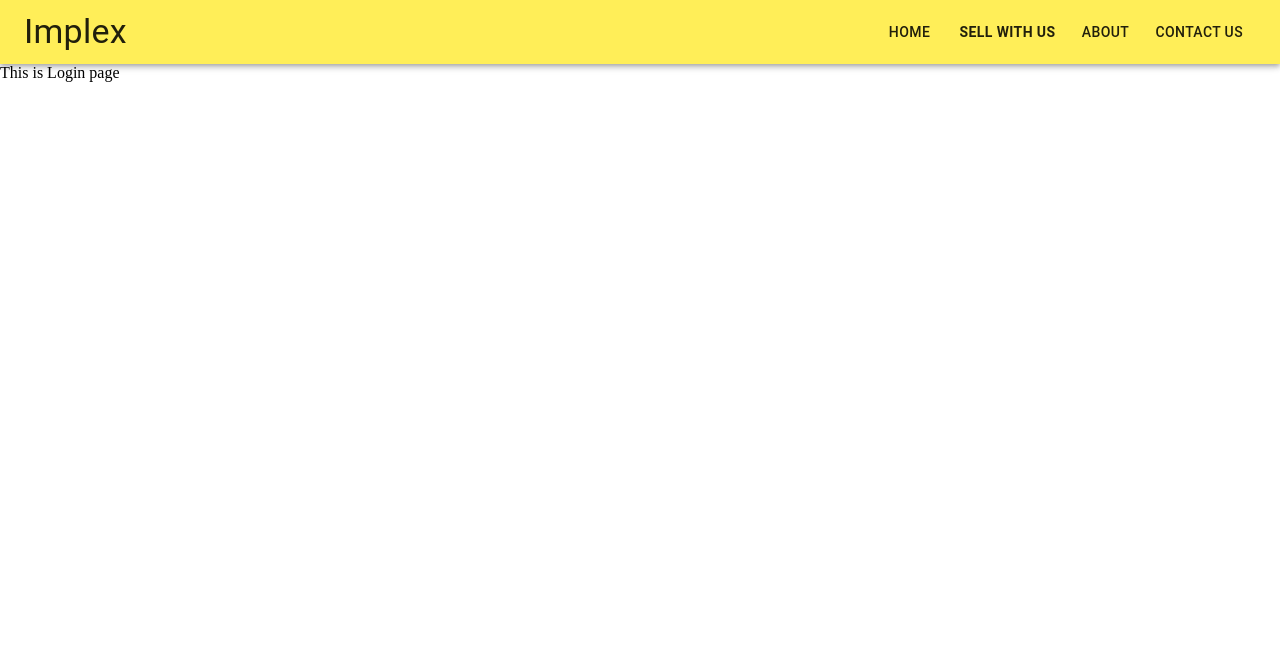
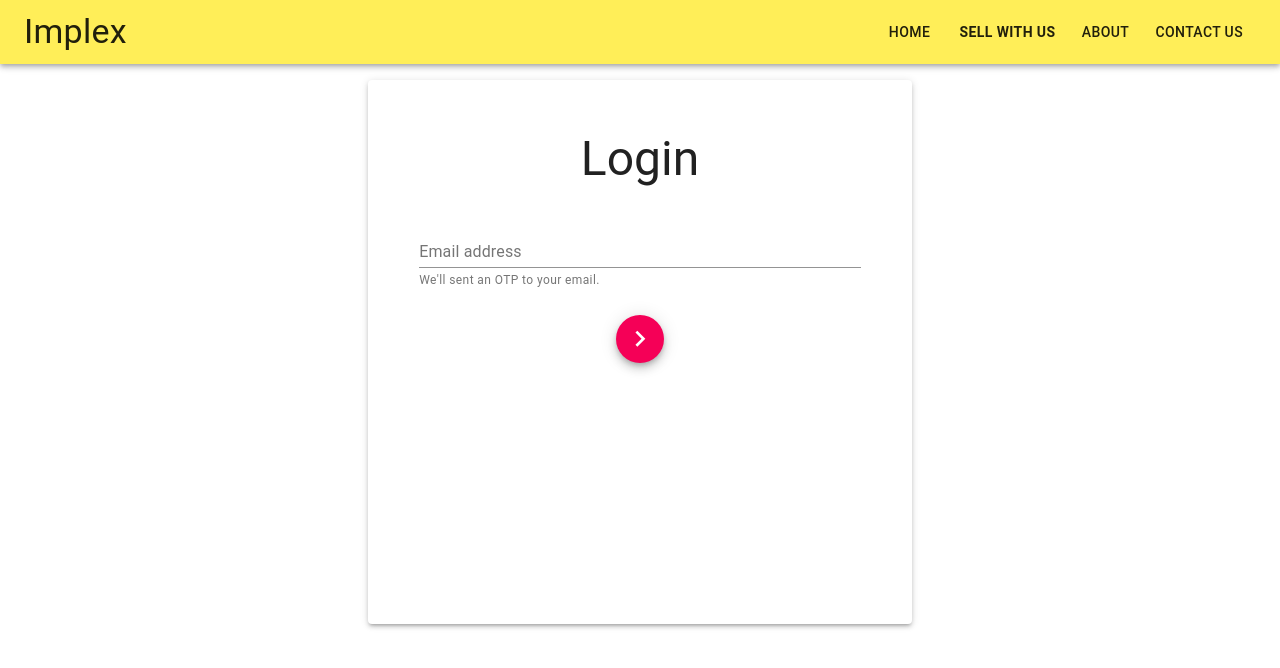
Before and after one commit to ankitskvmdam/ecommerce-react, a React app: page /home in a window 1280 px wide. Both pictures are taken after a click on the button "SELL WITH US". Shown: the top 668 px of the page. Built offline with nearby package versions, Linux system fonts and the light colour scheme; a web font is replaced by a local one.

Commit message:
login add

```diff
--- a/package.json
+++ b/package.json
@@ -45,6 +45,7 @@
     "@material-ui/core": "^4.9.7",
     "autoprefixer": "^9.6.1",
     "babel-loader": "^8.0.6",
+    "classnames": "^2.2.6",
     "concurrently": "^4.1.2",
     "css-loader": "^3.2.0",
     "cssnano": "^4.1.10",
--- a/src/common/stylesheet/display.scss
+++ b/src/common/stylesheet/display.scss
@@ -1,13 +1,13 @@
 .hidden{
-    display: none
+    display: none !important;
 }
 
 .block {
-    display: block
+    display: block !important;
 }
 
 .flex {
-    display: flex;
+    display: flex !important;
 }
 
 .flex-left{
@@ -15,6 +15,25 @@
     justify-content: flex-end;
 }
 
+.flex-justify-center{
+    @extend .flex;
+    justify-content: center;
+}
+
+.flex-align-center{
+    @extend .flex;
+    align-items: center;
+}
+
+.flex-center {
+    @extend .flex-align-center;
+    @extend .flex-justify-center;
+}
+
+.flex-col {
+    @extend .flex;
+    flex-direction: column;
+}
 .flex-1{
     flex: 1
 }
--- a/src/common/stylesheet/main.scss
+++ b/src/common/stylesheet/main.scss
@@ -9,3 +9,4 @@
 @import "./appbar.scss";
 @import "./spacing.scss";
 @import "./about.scss";
+@import "./sell-with-us.scss";
--- /dev/null
+++ b/src/common/stylesheet/sell-with-us.scss
@@ -0,0 +1,11 @@
+.login-form{
+    margin: 2rem;
+    padding: 1.2rem;
+    min-width: 30rem;
+    min-height: 30rem;
+
+    .login-next-icon{
+        font-size: 2rem;
+    }
+
+}
--- /dev/null
+++ b/src/components/home/all-products.jsx
@@ -0,0 +1,23 @@
+import React from 'react'
+import {
+    Typography,
+    Box
+} from '@material-ui/core'
+
+class AllProducts extends React.Component{
+    constructor(props){
+        super(props)
+    }
+
+    render(){
+        return(
+            <Box p={2}>
+                <Typography variant="h4" className="flex-center">
+                    All Products
+                </Typography>
+            </Box>
+        )
+    }
+}
+
+export default AllProducts
--- a/src/components/home/index.jsx
+++ b/src/components/home/index.jsx
@@ -1,6 +1,10 @@
 import React from 'react'
 import { withRouter } from 'react-router-dom'
-
+import ShopByCatergory from './shop-by-catergory'
+import AllProducts from './all-products'
+import {
+    Container
+} from '@material-ui/core'
 class Index extends React.Component{
     constructor(props){
         super(props)
@@ -8,9 +12,10 @@ class Index extends React.Component{
 
     render(){
         return(
-            <div className=''>
-                This is home page
-            </div>
+            <Container maxWidth='lg'>
+                <ShopByCatergory />
+                <AllProducts />
+            </Container>
         )
     }
 }
--- /dev/null
+++ b/src/components/home/shop-by-catergory.jsx
@@ -0,0 +1,23 @@
+import React from 'react'
+import {
+    Typography,
+    Box
+} from '@material-ui/core'
+
+class ShopByCatergory extends React.Component{
+    constructor(props){
+        super(props)
+    }
+
+    render(){
+        return(
+            <Box p={2}>
+                <Typography variant="h4" className="flex-center">
+                    Featured Catergories
+                </Typography>
+            </Box>
+        )
+    }
+}
+
+export default ShopByCatergory
--- a/src/components/login_page/index.jsx
+++ b/src/components/login_page/index.jsx
@@ -1,16 +1,98 @@
 import React from 'react'
 import { withRouter } from 'react-router-dom'
+import {
+    Typography,
+    Box,
+    Container,
+    FormControl,
+    InputLabel,
+    Input,
+    FormHelperText,
+    Paper,
+    Fab
+} from '@material-ui/core'
+
+import classnames from 'classnames'
+
+import { MdKeyboardArrowRight } from 'react-icons/md'
 
 class Index extends React.Component{
     constructor(props){
         super(props)
+
+        this.state = {
+            disableNext: false,
+            showOTP: false
+        }
+
+        this.submitEmail = this.submitEmail.bind(this)
+        this.submitOTP = this.submitOTP.bind(this)
+        this.submit = this.submit.bind(this)
+    }
+
+    submitEmail(){
+        const form = document.getElementById('seller-login-form')
+        const email = form['email'].value
+
+        console.log(email)
+
+        this.setState({
+            showOTP: true,
+            disableNext: false
+        })
+    }
+
+    submitOTP(){
+        const form = document.getElementById('seller-login-form')
+        const email = form['email'].value
+        const otp = form['otp'].value
+        console.log(email, otp)
+
+        this.setState({
+            disableNext: false
+        })
+    }
+
+    submit(){
+        this.setState({
+            disableNext: true
+        })
+
+        this.state.showOTP ? this.submitOTP() : this.submitEmail()
     }
 
     render(){
+
+        const { showOTP, disableNext} = this.state
         return(
-            <div className=''>
-                This is Login page
-            </div>
+            <Container maxWidth='lg'>
+                <Box display="flex" justifyContent='center' alignItems='center' mt={2}>
+                    <Paper elevation={3}>
+                        <form className='login-form flex-align-center flex-col' id='seller-login-form'>
+                            <Typography variant="h3" gutterBottom>
+                                Login
+                            </Typography>
+                            <FormControl fullWidth={true} margin='normal'>
+                                <InputLabel htmlFor="email" color="secondary">Email address</InputLabel>
+                                <Input id="email" aria-describedby="my-helper-text" color="secondary" fullWidth={true}/>
+                                <FormHelperText id="my-helper-text">We'll sent an OTP to your email.</FormHelperText>
+                            </FormControl>
+
+                            <FormControl fullWidth={true} className={classnames({ 'hidden': !showOTP})} margin='normal'>
+                                <InputLabel htmlFor="otp" color="secondary">One Time Password</InputLabel>
+                                <Input id="otp" aria-describedby="my-helper-text" color="secondary" fullWidth={true}/>
+                                <FormHelperText id="my-helper-text">Please check your email for OTP.</FormHelperText>
+                            </FormControl>
+
+                            <Box mt={2}>
+                                <Fab color='secondary' arial-label='next' size='medium' disabled={disableNext} onClick={this.submit}>
+                                    <MdKeyboardArrowRight className='login-next-icon' />
+                                </Fab>
+                            </Box>
+                        </form>
+                    </Paper>
+                </Box>
+            </Container>
         )
     }
 }
```
Also changed, not shown: src/components/home/circle-card.jsx (added, +17 -0 lines), 2 other files (tests, documents, lock files or other folders).
